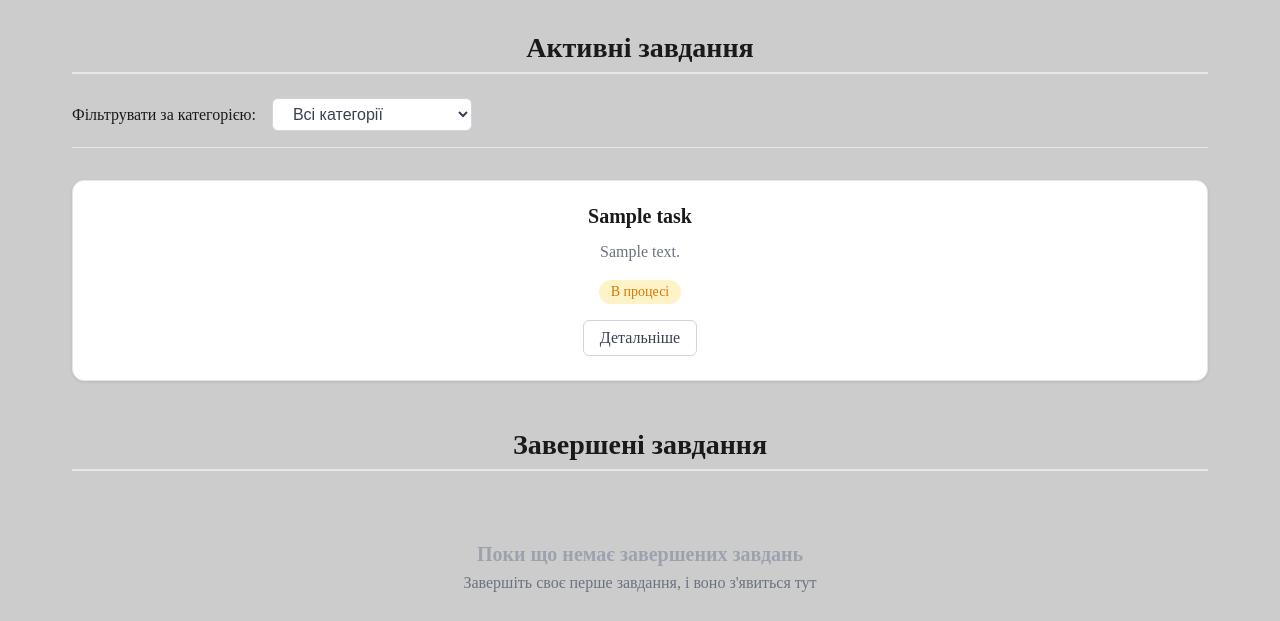
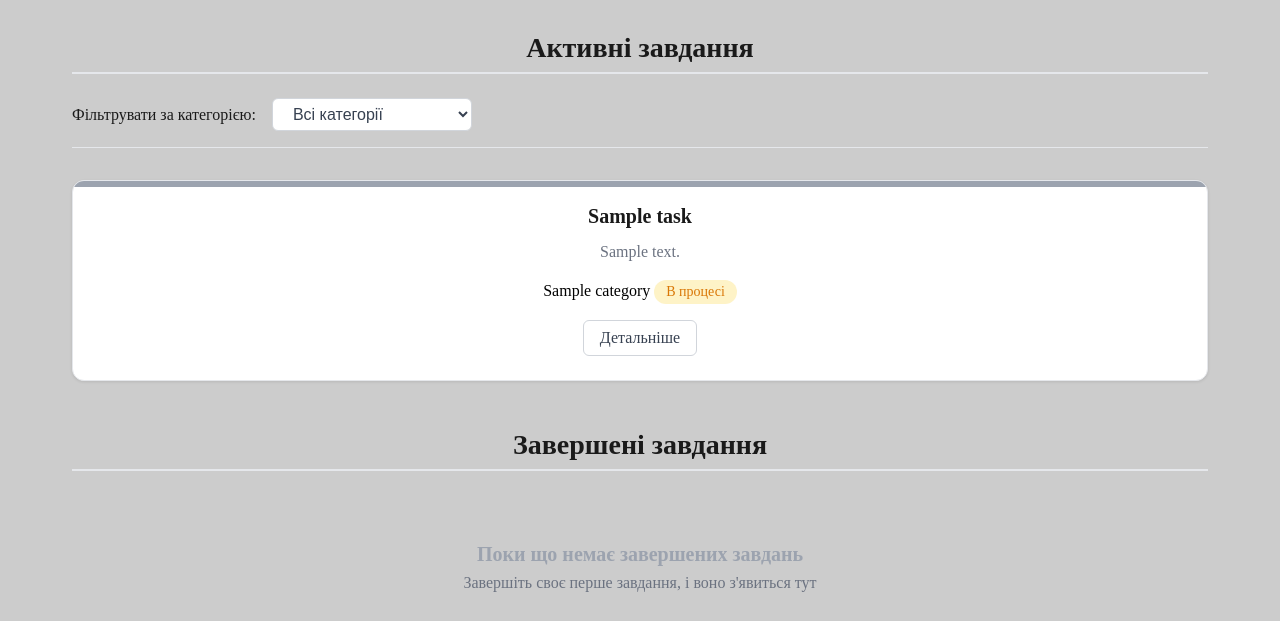
Before and after one commit to ivasx/Tickify, a Django app: page /tasks/ in a window 1280 px wide. Shown: the part 68-689 px from the top of the page. Run offline with Django 4.2, Linux system fonts and the light colour scheme; tables that the repository leaves empty hold one stand-in row (values such as "Sample post").

Commit message:
add priority card colors

```diff
--- a/tickify/tasks/static/tasks/css/styles.css
+++ b/tickify/tasks/static/tasks/css/styles.css
@@ -277,3 +277,29 @@ hr {
     border-color: #374151;
     box-shadow: 0 0 0 3px rgba(55, 65, 81, 0.1);
 }
+
+.task-card {
+    background: white;
+    border: 1px solid #e5e7eb;
+    border-radius: 12px;
+    padding: 24px;
+    transition: all 0.2s ease;
+    box-shadow: 0 1px 3px rgba(0,0,0,0.1);
+    position: relative;
+    overflow: hidden;
+}
+
+.task-card::before {
+    content: "";
+    position: absolute;
+    top: 0;
+    left: 0;
+    height: 6px;
+    width: 100%;
+}
+
+.task-card.priority-0::before { background: #9ca3af; }
+.task-card.priority-1::before { background: #3b82f6; }
+.task-card.priority-2::before { background: #fbbf24; }
+.task-card.priority-3::before { background: #ef4444; }
+.task-card.priority-4::before { background: #7e22ce; }
--- /dev/null
+++ b/tickify/tasks/templates/tasks/task_card.html
@@ -0,0 +1,19 @@
+<div class="task-card priority-{{ task.priority }}">
+    <h2 class="task-title">{{ task.title }}</h2>
+    <p class="task-description">{{ task.description }}</p>
+
+    {% if not task.category %}
+        <span class="task-category">Без категорії</span>
+    {% else %}
+        <span class="task-category">{{ task.category.name }}</span>
+    {% endif %}
+
+    {% if task.is_completed %}
+        <span class="task-status status-completed">Завершено</span>
+    {% else %}
+        <span class="task-status status-pending">В процесі</span>
+    {% endif %}
+
+    <br>
+    <a href="{{ task.get_absolute_url }}" class="task-link">Детальніше</a>
+</div>
--- a/tickify/tasks/templates/tasks/tasks_list.html
+++ b/tickify/tasks/templates/tasks/tasks_list.html
@@ -7,22 +7,22 @@
     <div class="category-filter">
         <label for="category-select">Фільтрувати за категорією:</label>
         <select id="category-select" name="category" onchange="location = this.value;">
-            <option value="{% url 'tasks_list' %}" {% if not current_category %}selected{% endif %}>Всі категорії</option>
+            <option value="{% url 'tasks_list' %}"
+                    {% if not current_category %}selected{% endif %}>
+                Всі категорії
+            </option>
             {% for category in categories %}
-            <option value="{% url 'category' category.slug %}" {% if current_category and category.slug == current_category.slug %}selected{% endif %}>{{ category.name }}</option>
+                <option value="{% url 'category' category.slug %}"
+                        {% if current_category and category.slug == current_category.slug %}selected{% endif %}>
+                    {{ category.name }}
+                </option>
             {% endfor %}
         </select>
     </div>
 
     <div class="tasks-grid">
         {% for task in uncompleted_tasks %}
-        <div class="task-card">
-            <h2 class="task-title">{{ task.title }}</h2>
-            <p class="task-description">{{ task.description }}</p>
-            <span class="task-status status-pending">В процесі</span>
-            <br>
-            <a href="{{ task.get_absolute_url }}" class="task-link">Детальніше</a>
-        </div>
+            {% include "tasks/task_card.html" with task=task %}
         {% empty %}
             <div class="empty-state">
                 <h3>Поки що немає активних завдань</h3>
@@ -35,13 +35,7 @@
 
     <div class="tasks-grid">
         {% for task in completed_tasks %}
-        <div class="task-card">
-            <h2 class="task-title">{{ task.title }}</h2>
-            <p class="task-description">{{ task.description }}</p>
-            <span class="task-status status-completed">Завершено</span>
-            <br>
-            <a href="{{ task.get_absolute_url }}" class="task-link">Детальніше</a>
-        </div>
+            {% include "tasks/task_card.html" with task=task %}
         {% empty %}
             <div class="empty-state">
                 <h3>Поки що немає завершених завдань</h3>
--- a/tickify/tasks/urls.py
+++ b/tickify/tasks/urls.py
@@ -5,9 +5,10 @@ urlpatterns = [
     path('', views.home, name='home'),
     path('tasks/', views.tasks_list, name='tasks_list'),
     path('tasks/<slug:task_slug>/', views.tasks_detail, name='tasks_detail'),
+path('tasks/category/<slug:category_slug>/', views.show_category, name='category'),
     path('register/', views.register, name='register'),
     path('login/', views.login, name='login'),
     path('contact/', views.contact, name='contact'),
     path('add_task/', views.add_task, name='add_task'),
-    path('category/<slug:category_slug>/', views.show_category, name='category'),
+
 ]
```
Lines whose indentation alone changed are shown as unchanged.
